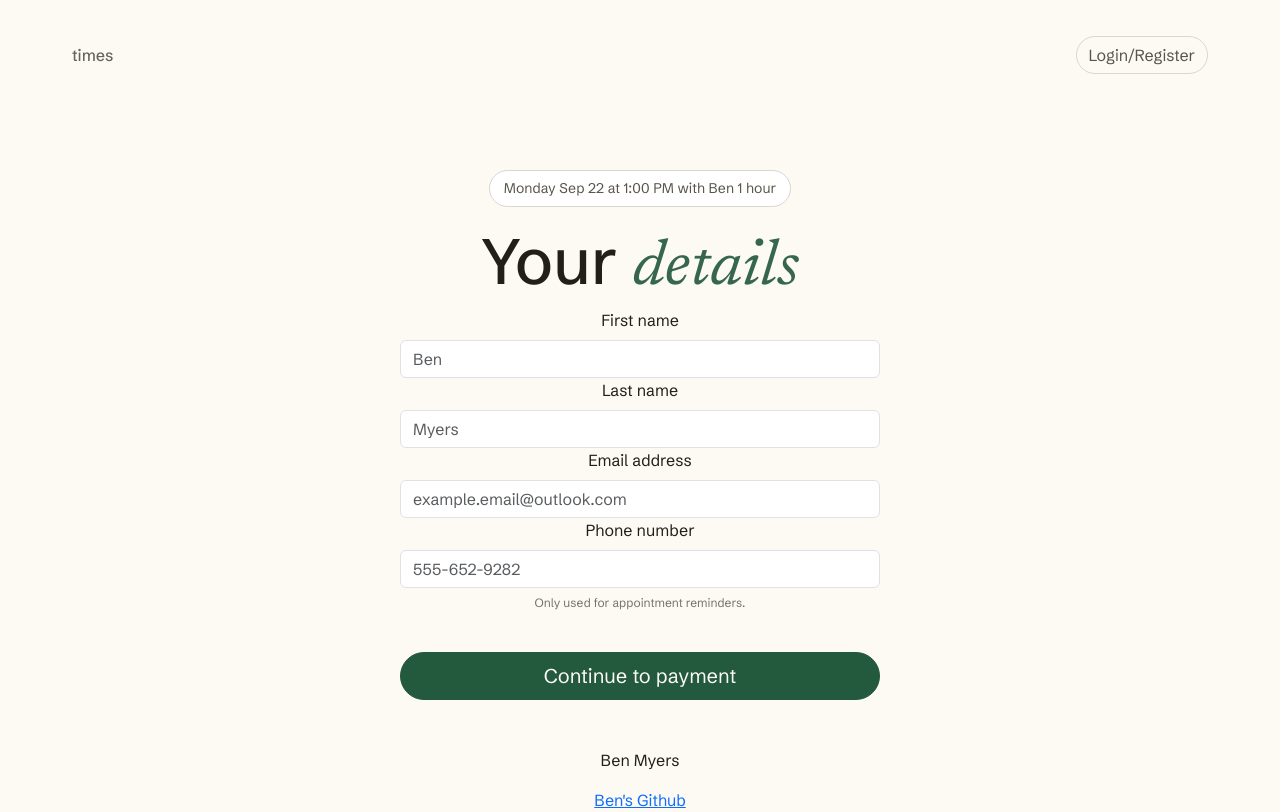
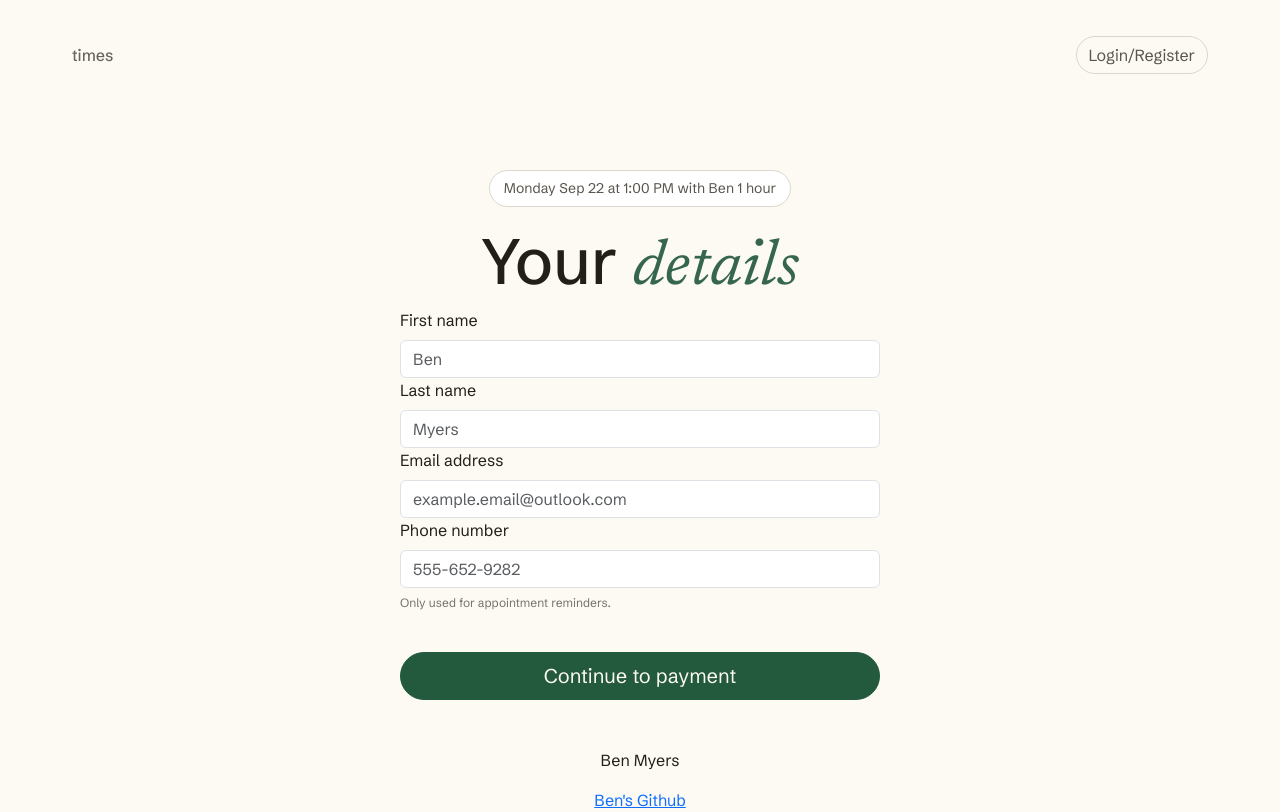
Before and after one commit to TheBen2005/startup, a React (Vite) app: page /info in a window 1280 px wide. Built offline with nearby package versions, Linux system fonts and the light colour scheme.

Commit message:
Fixing CSS leaks. Some CSS classes intended for certain pages were interfering with CSS of other pages

```diff
--- a/paymentt.html
+++ b/paymentt.html
@@ -33,7 +33,7 @@
             <a href="login.html" class="btn btn-outline-secondary rounded-pill ms-auto">Login/Register</a>
             </nav>
         </header>
-        <main>
+        <main className="payment-main">
             <!-- This message below saying "Monday Sep 22 at 1:00pm with Ben 1 hour", will be dynamic and based on the tutor, time selected, and date -->
             <p class="booking-summary">Monday Sep 22 at 1:00 PM with Ben 1 hour</p>
             <h1>Pay with <span class="title-italics">Venmo</span></h1>
--- a/src/info/info.css
+++ b/src/info/info.css
@@ -11,3 +11,6 @@ h1 {
 
 
  }
+ .info-main {
+   text-align: left;
+ }
--- a/src/info/info.jsx
+++ b/src/info/info.jsx
@@ -10,7 +10,7 @@ export function Info() {
                     <NavLink to="/login" className="btn btn-outline-secondary rounded-pill ms-auto">Login/Register</NavLink>
                 </nav>
             </header>
-            <main>
+            <main className='info-main'>
                 {/* This message below saying "Monday Sep 22 at 1:00pm with Ben 1 hour", will be dynamic and based on the tutor, time selected, and date */}
                 <p className="booking-summary">Monday Sep 22 at 1:00 PM with Ben 1 hour</p>
                 <h1>Your <span className="title-italics">details</span></h1>
--- a/src/landing/landing.css
+++ b/src/landing/landing.css
@@ -1,4 +1,4 @@
-main {
+.landing-main {
 
     text-align: center;
 }
--- a/src/landing/landing.jsx
+++ b/src/landing/landing.jsx
@@ -10,7 +10,7 @@ export function Landing() {
                 </nav>
             </header>
 
-            <main>
+            <main className="landing-main">
                 <div className="alert alert-success alert-dismissible text-start payment-complete" role="status">
                     <p className="paid-success-color">You paid successfully!</p>
                     <p className="tutor-contact-message ">Your tutor will contact you directly with your Zoom session details</p>
--- a/src/payment/payment.css
+++ b/src/payment/payment.css
@@ -1,4 +1,4 @@
-main {
+.payment-main {
 
     text-align: center;
 }
--- a/src/tutors/tutors.css
+++ b/src/tutors/tutors.css
@@ -1,8 +1,3 @@
-
-main {
-
-    text-align: center;
-}
 
 
 
@@ -74,3 +69,7 @@ h1 {
     border-color: var(--color-border-accent);
     color: var(--color-text);
 }
+
+.tutors-main {
+   text-align: center;
+}
--- a/src/tutors/tutors.jsx
+++ b/src/tutors/tutors.jsx
@@ -10,7 +10,7 @@ export function Tutors() {
                     <NavLink to="/login" className="btn btn-outline-secondary rounded-pill ms-auto">Login/Register</NavLink>
                 </nav>
             </header>
-            <main>
+            <main className='tutors-main'>
                 {/* DATABASE DATA PLACEHOLDER. This is a placeholder for the tutor cards. Eventually, this tutor information will be pulled from the database and used to make tutor card react components. */}
                 <h1>Choose your <span className="title-italics">tutor</span></h1>
                 <p className="intro-text">Pick who you'd like to work with and we'll show you their open times.</p>
```
